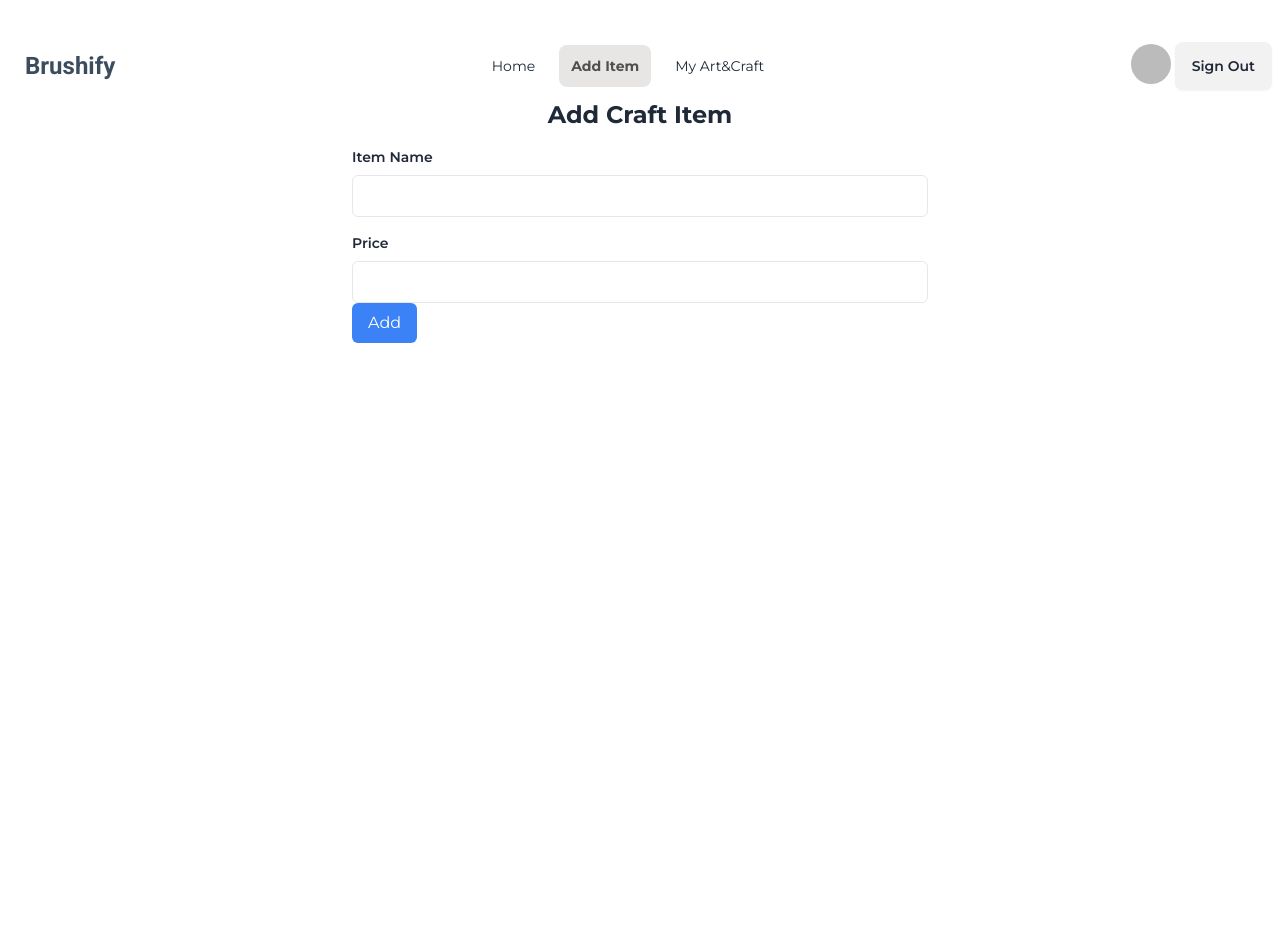
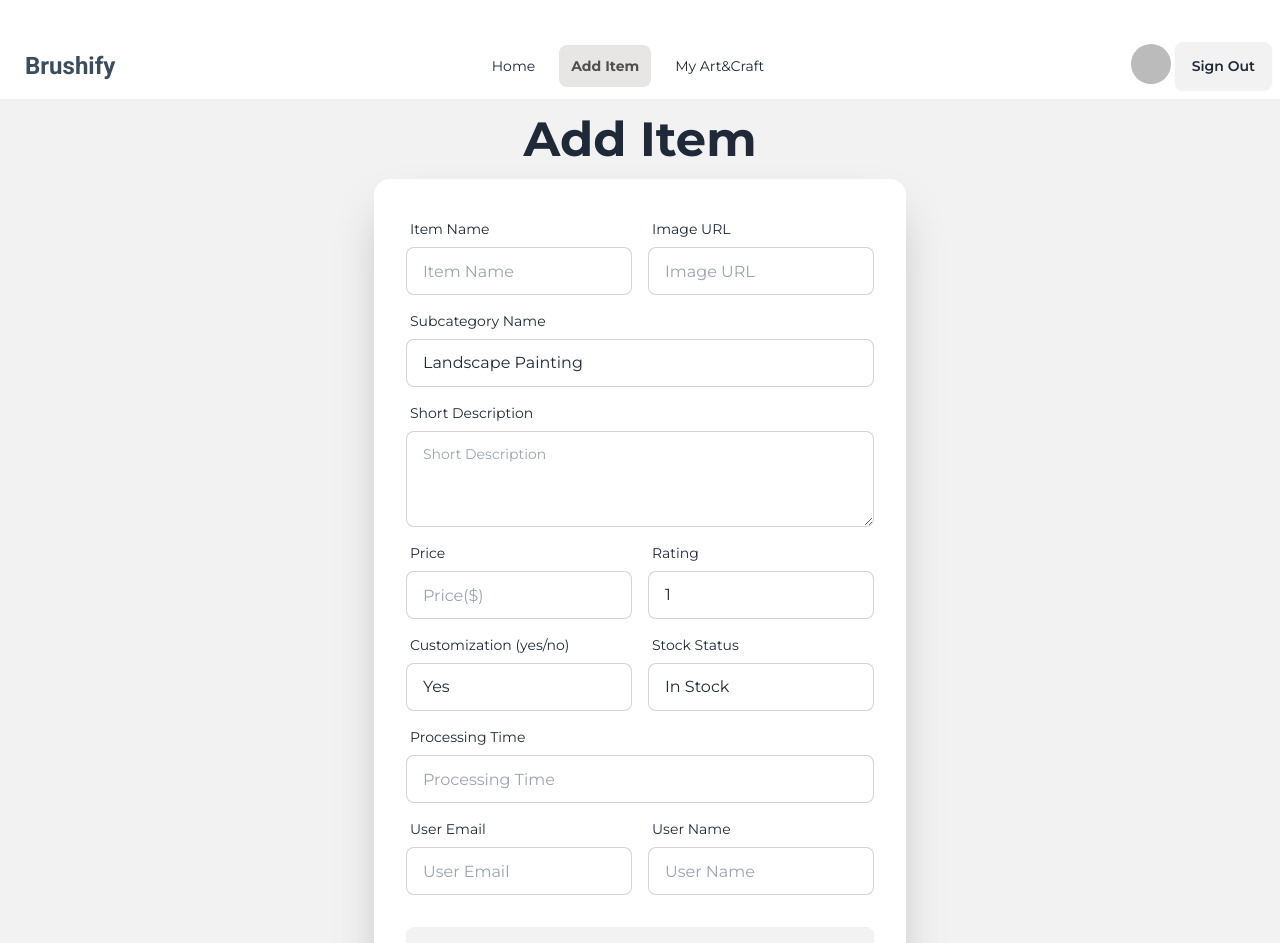
Before and after one commit to kaziabulhasib/ph-assignment10-client, a React (Vite) app: page /add in a window 1280 px wide. Shown: the top 943 px of the page. Before the commit the page ends 800 px from the top, so only its background shows below. Built offline with nearby package versions, Linux system fonts and the light colour scheme; no server answers; sample sign-in values are in the browser's storage.

Commit message:
addItem page final

```diff
--- a/src/Components/AddItem/AddItem.jsx
+++ b/src/Components/AddItem/AddItem.jsx
@@ -2,22 +2,39 @@ const AddItem = () => {
   const handleAddItem = (event) => {
     event.preventDefault();
     const form = event.target;
-    const itemName = form.item_name.value;
+    const itemName = form.itemName.value;
+    const imageUrl = form.imageUrl.value;
+
+    const subcategory = form.subcategory.value;
+    const description = form.description.value;
     const price = form.price.value;
-    const item = { itemName, price };
+    const rating = form.rating.value;
+    const customization = form.customization.value;
+    const stock = form.stock.value;
+    const userName = form.userName.value;
+    const email = form.email.value;
+    const item = {
+      itemName,
+      imageUrl,
+      subcategory,
+      description,
+      price,
+      rating,
+      customization,
+      stock,
+      userName,
+      email,
+    };
     console.log(item);
     form.reset();
 
-    fetch(
-      "https://assigment10-type02-server-ew2wp7rtf-hasibs-projects-23da5587.vercel.app/items",
-      {
+    fetch("http://localhost:5000/items", {
       method: "POST",
       headers: {
         "Content-Type": "application/json",
       },
       body: JSON.stringify(item),
-      }
-    )
+    })
       .then((res) => res.json())
       .then((data) => {
         console.log(data);
@@ -27,42 +44,170 @@ const AddItem = () => {
       });
   };
   return (
-    <div className='max-w-xl mx-auto'>
-      <h1 className='text-2xl font-bold mb-4 text-center'>Add Craft Item</h1>
-      <form onSubmit={handleAddItem}>
-        <div className='mb-4 form-control'>
-          <label
-            className='block text-sm font-semibold mb-2'
-            htmlFor='item_name'>
-            Item Name
+    <div className='hero min-h-screen bg-base-200'>
+      <div className='hero-content flex-col '>
+        <div className='text-center lg:text-left'>
+          <h1 className='text-5xl font-bold'>Add Item</h1>
+        </div>
+        <div className='card  shrink-0 w-full  shadow-2xl bg-base-100'>
+          <form onSubmit={handleAddItem} className='card-body'>
+            {/* item name , image url  */}
+            <div className='flex gap-4'>
+              <div className='form-control'>
+                <label className='label'>
+                  <span className='label-text'>Item Name</span>
                 </label>
                 <input
                   type='text'
-            id='item_name'
-            name='item_name'
-            className='w-full px-4 py-2 border rounded-md focus:outline-none focus:border-blue-500'
+                  placeholder='Item Name'
+                  className='input input-bordered'
+                  name='itemName'
                   required
                 />
               </div>
-        <div className='mb- form-control'>
-          <label className='block text-sm font-semibold mb-2' htmlFor='image'>
-            Price
+              <div className='form-control'>
+                <label className='label'>
+                  <span className='label-text'>Image URL</span>
+                </label>
+                <input
+                  type='url'
+                  placeholder='Image URL'
+                  className='input input-bordered'
+                  name='imageUrl'
+                  required
+                />
+              </div>
+            </div>
+
+            {/* sub category single  */}
+            <div className='form-control'>
+              <label className='label'>
+                <span className='label-text'>Subcategory Name</span>
+              </label>
+              <select
+                className='input input-bordered'
+                name='subcategory'
+                required>
+                <option value='landscape_painting'>Landscape Painting</option>
+                <option value='portrait_drawing'>Portrait Drawing</option>
+                <option value='watercolour_painting'>
+                  Watercolour Painting
+                </option>
+                <option value='oil_painting'>Oil Painting</option>
+                <option value='charcoal_sketching'>Charcoal Sketching</option>
+                <option value='cartoon_drawing'>Cartoon Drawing</option>
+              </select>
+            </div>
+            {/* description text area  */}
+            <div className='form-control'>
+              <label className='label'>
+                <span className='label-text'>Short Description</span>
+              </label>
+              <textarea
+                className='textarea textarea-bordered h-24'
+                placeholder='Short Description'
+                name='description'
+                required></textarea>
+            </div>
+            {/* price , rating  */}
+            <div className='flex gap-4'>
+              <div className='form-control w-full'>
+                <label className='label'>
+                  <span className='label-text'>Price</span>
+                </label>
+                <input
+                  type='number'
+                  placeholder='Price($)'
+                  className='input  input-bordered'
+                  name='price'
+                  required
+                />
+              </div>
+              <div className='form-control w-full'>
+                <label className='label'>
+                  <span className='label-text'>Rating</span>
+                </label>
+                <select className='input input-bordered' name='rating' required>
+                  <option value='1'>1</option>
+                  <option value='2'>2</option>
+                  <option value='3'>3</option>
+                  <option value='4'>4</option>
+                  <option value='5'>5</option>
+                </select>
+              </div>
+            </div>
+            {/* Customization , stock  */}
+            <div className='flex gap-4'>
+              <div className='form-control w-full'>
+                <label className='label'>
+                  <span className='label-text'>Customization (yes/no)</span>
+                </label>
+                <select
+                  className='input input-bordered'
+                  name='customization'
+                  required>
+                  <option value='yes'>Yes</option>
+                  <option value='no'>No</option>
+                </select>
+              </div>
+              <div className='form-control w-full'>
+                <label className='label'>
+                  <span className='label-text'>Stock Status</span>
+                </label>
+                <select className='input input-bordered' name='stock' required>
+                  <option value='in_stock'>In Stock</option>
+                  <option value='made_to_order'>Made to Order</option>
+                </select>
+              </div>
+            </div>
+
+            <div className='form-control'>
+              <label className='label'>
+                <span className='label-text'>Processing Time</span>
               </label>
               <input
                 type='text'
-            id='price'
-            name='price'
-            className='w-full px-4 py-2 border rounded-md focus:outline-none focus:border-blue-500'
+                placeholder='Processing Time'
+                className='input input-bordered'
+                name='processing_time'
                 required
               />
             </div>
 
-        <button
-          type='submit'
-          className='bg-blue-500 text-white px-4 py-2 rounded-md hover:bg-blue-600 focus:outline-none focus:bg-blue-600'>
-          Add
-        </button>
+            {/* user name & email  */}
+            <div className='flex gap-4'>
+              <div className='form-control'>
+                <label className='label'>
+                  <span className='label-text'>User Email</span>
+                </label>
+                <input
+                  type='email'
+                  placeholder='User Email'
+                  className='input input-bordered'
+                  name='email'
+                  required
+                />
+              </div>
+              <div className='form-control'>
+                <label className='label'>
+                  <span className='label-text'>User Name</span>
+                </label>
+                <input
+                  type='text'
+                  placeholder='User Name'
+                  className='input input-bordered'
+                  name='userName'
+                  required
+                />
+              </div>
+            </div>
+
+            <div className='form-control mt-6'>
+              <input className='btn' type='submit' value='Add Item' />
+            </div>
           </form>
+        </div>
+      </div>
     </div>
   );
 };
```
Lines whose indentation alone changed are shown as unchanged.
